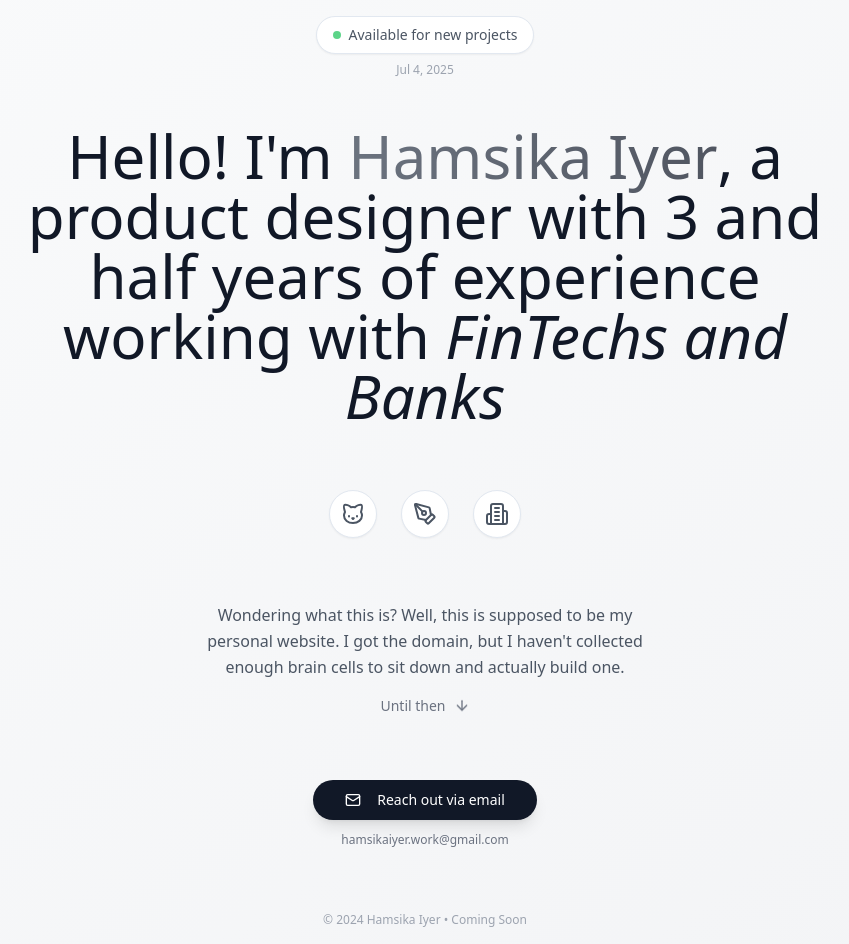
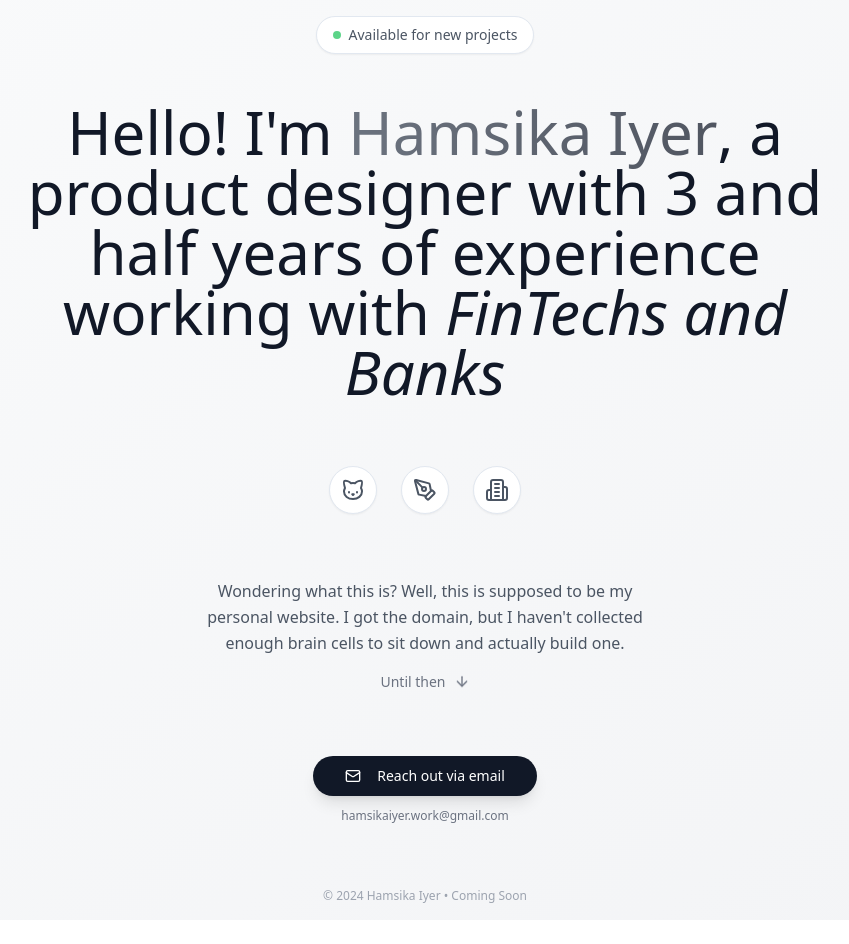
Before and after one commit to hamsika-iyer/hamsikas-website-waitlist-vibes, a React (Vite) app: page / in a window 1280 px wide. Shown: the whole page, without its empty margins (215-1064 px from the left). After the commit the page ends 920 px from the top, so only its background shows below. Built offline with nearby package versions, Linux system fonts and the light colour scheme.

Commit message:
Remove element
Remove the specified element from the page.

```diff
--- a/src/pages/Index.tsx
+++ b/src/pages/Index.tsx
@@ -1,3 +1,4 @@
+
 
 import { Mail, ArrowDown, Cat, PenTool, Building2 } from "lucide-react";
 import { Button } from "@/components/ui/button";
@@ -15,13 +16,6 @@ const Index = () => {
           <div className="inline-flex items-center gap-2 text-sm text-gray-600 bg-white px-4 py-2 rounded-full shadow-sm border">
             <div className="w-2 h-2 bg-green-500 rounded-full animate-pulse"></div>
             Available for new projects
-          </div>
-          <div className="text-xs text-gray-400 mt-2">
-            {new Date().toLocaleDateString('en-US', {
-              month: 'short',
-              day: 'numeric',
-              year: 'numeric'
-            })}
           </div>
         </div>
 
```
